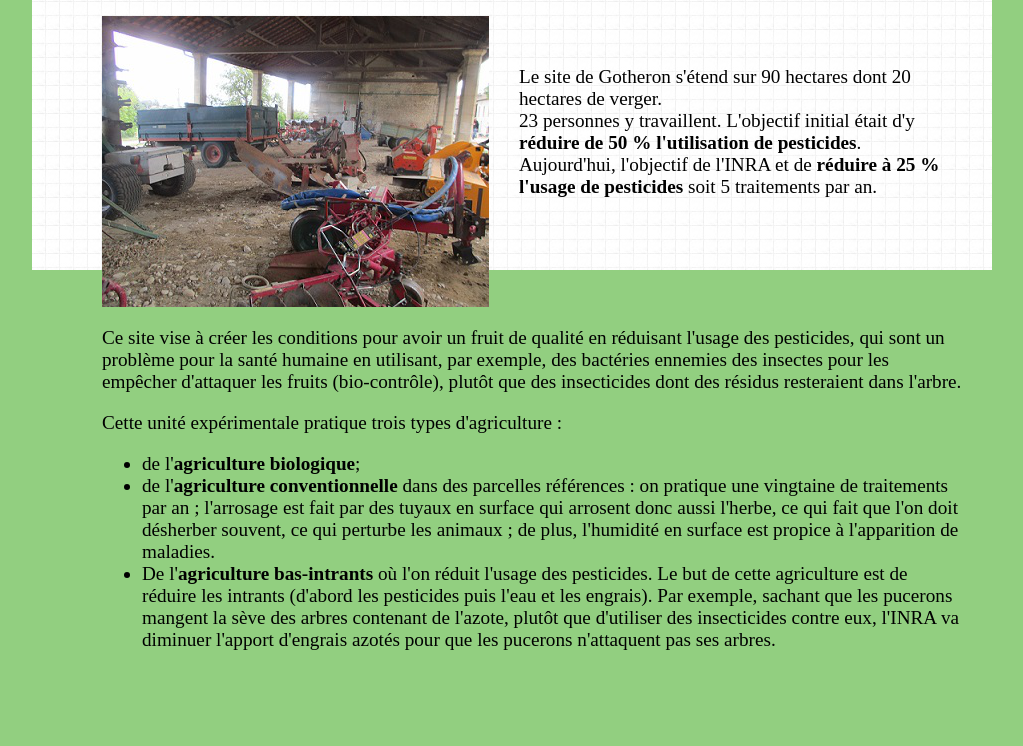
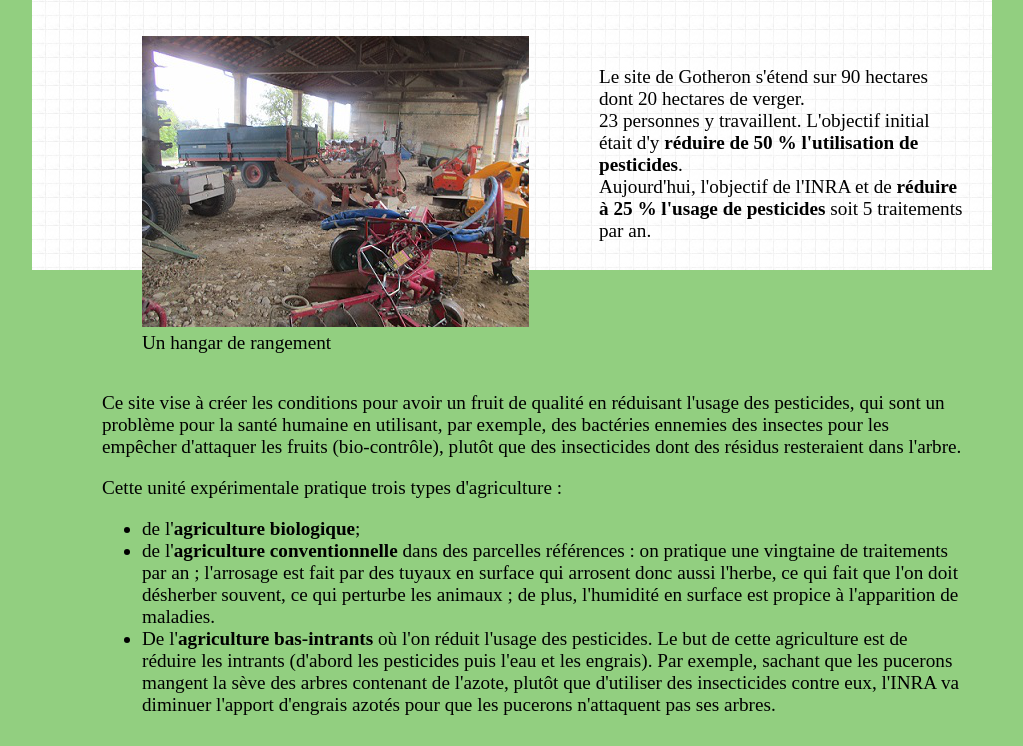
Before and after one commit to SiteSVTINRA/sitesvtinra.github.io, a plain HTML site: page hist.html in a window 1280 px wide. Shown: the part 2210-2956 px from the top of the page, without its empty margins (128-1151 px from the left). Before the commit the page ends 2891 px from the top, so only its background shows below. Drawn offline with Linux system fonts and the light colour scheme.

Commit message:
Update hist.html

```diff
--- a/hist.html
+++ b/hist.html
@@ -114,7 +114,10 @@
 			<a href="Images/carte_gd.png"><img src="Images/carte.png" title="Clickez pour agrandir."></a>
 			<p>L’unité expérimentale de recherches intégrées (UERI) de Gotheron est située en moyenne vallée du Rhône à proximité de Valence dans la Drôme. <br>Elle développe des programmes d’expérimentation-recherche sur les systèmes de culture durables en arboriculture fruitière.<br>L’objectif général de l’unité est de proposer et tester des itinéraires techniques novateurs pour assurer une production de fruits de qualité en réduisant les intrants dans les vergers : quels vergers pour une production de fruits durable ?</p>
 			<div class="align">
-				<img src="Images/hangar.png" alt="Un hangar de rangement">
+				<figure>
+					<img src="Images/hangar.png" alt="Un hangar de rangement">
+					<figcaption>Un hangar de rangement</figcaption>
+				</figure>
 				<p class='center'>Le site de Gotheron s'étend sur 90 hectares dont 20 hectares de verger.<br>23 personnes y travaillent. L'objectif initial était d'y <strong>réduire de 50 % l'utilisation de pesticides</strong>.<br>Aujourd'hui, l'objectif de l'INRA et de <strong>réduire à 25 % l'usage de pesticides</strong> soit 5 traitements par an.</p>
 			</div>
 			<p>Ce site vise à créer les conditions pour avoir un fruit de qualité en réduisant l'usage des pesticides, qui sont un problème pour la santé humaine en utilisant, par exemple, des bactéries ennemies des insectes pour les empêcher d'attaquer les fruits (bio-contrôle), plutôt que des insecticides dont des résidus resteraient dans l'arbre.</p>
```
